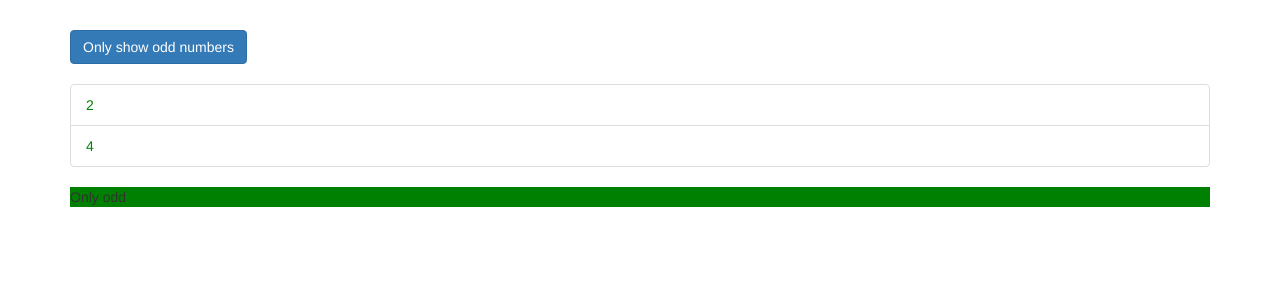
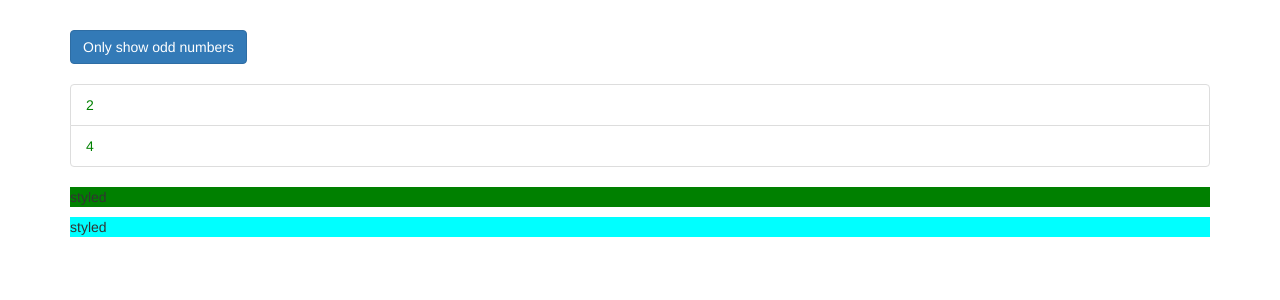
Before and after one commit to storres8/directives-start, an Angular app: page / in a window 1280 px wide. Shown: the top 300 px of the page. Built offline with nearby package versions, Linux system fonts and the light colour scheme.

Commit message:
used Renderer2 to directly access/manipulate DOM elements.

```diff
--- a/src/app/app.component.html
+++ b/src/app/app.component.html
@@ -26,7 +26,8 @@
           </li>
         </div>
       </ul>
-      <p appBasicHighlight>Only odd</p>
+      <p appBasicHighlight>styled</p>
+      <p appBetterHighlight>styled</p>
     </div>
   </div>
 </div>
--- /dev/null
+++ b/src/app/directives/betterHighlight/better-highlight.directive.ts
@@ -0,0 +1,32 @@
+import { Directive, Renderer2, OnInit, ElementRef } from "@angular/core";
+
+@Directive({
+  selector: "[appBetterHighlight]"
+})
+export class BetterHighlightDirective implements OnInit {
+  constructor(private elRef: ElementRef, private renderer: Renderer2) {}
+  /*
+    - A directive class has access to DOM elements through injection and that is what
+      is being done when we set elRef with a type of ElementRef. Injection is basically
+      an easier way to get access to some other classes w/o having to instantiate them
+      outselves.
+    - Injection occurs as an argument in our constructor function and angular will get these
+      new instances for us whenever we create a new directive instance.
+    - Using the private method is a shortcut for setting properites with the same name.
+    - You should use the Renderer for any DOM manipulations, and there are a ton of methods
+      that can be used, just reference the angualr docs.
+    - Renderer works by implementing callback functions to execute change.
+  */
+
+  // setStyle is a method that can chaneg DOM elements for TS file. It taked 4 arguments:
+  // the element you want to change, the css selector, and the value for the selector.
+  ngOnInit() {
+    this.renderer.setStyle(
+      this.elRef.nativeElement,
+      // elref just hold a reference to the element we place our selector in and the .nativeElement
+      // method allows us to access the actual HTML element.
+      "background-color",
+      "cyan"
+    );
+  }
+}
```
Also changed, not shown: src/app/app.module.ts (+6 -1 lines).
